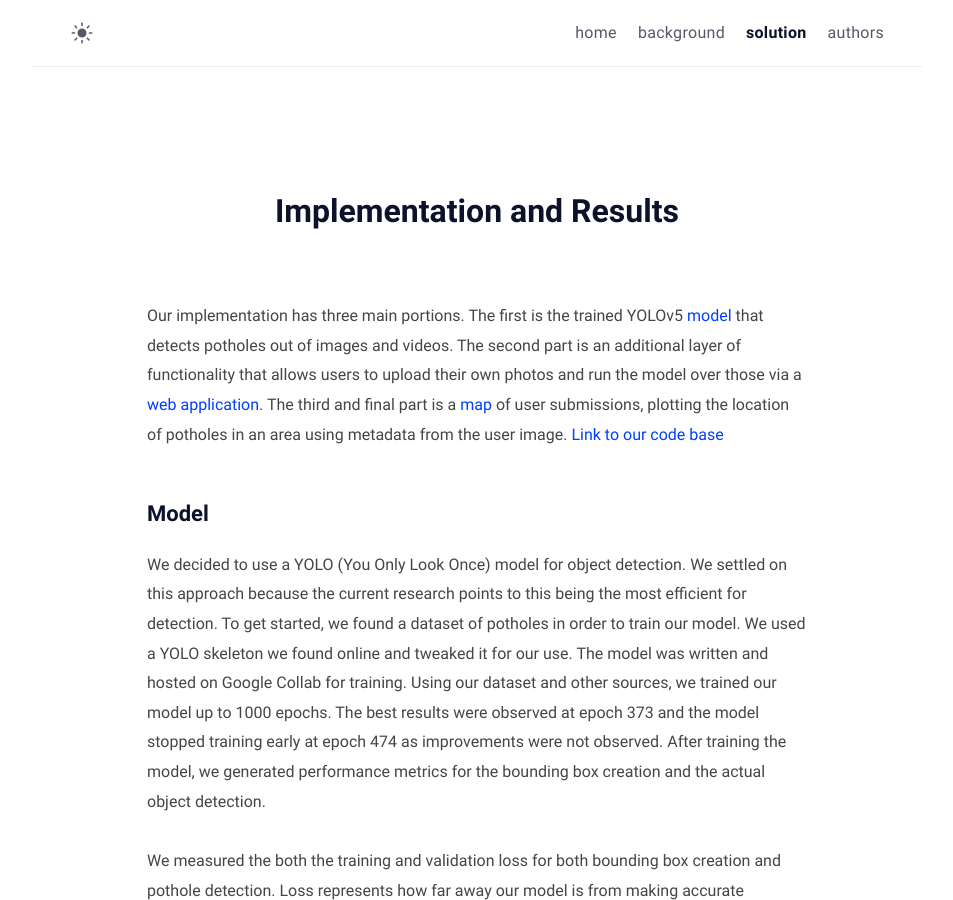
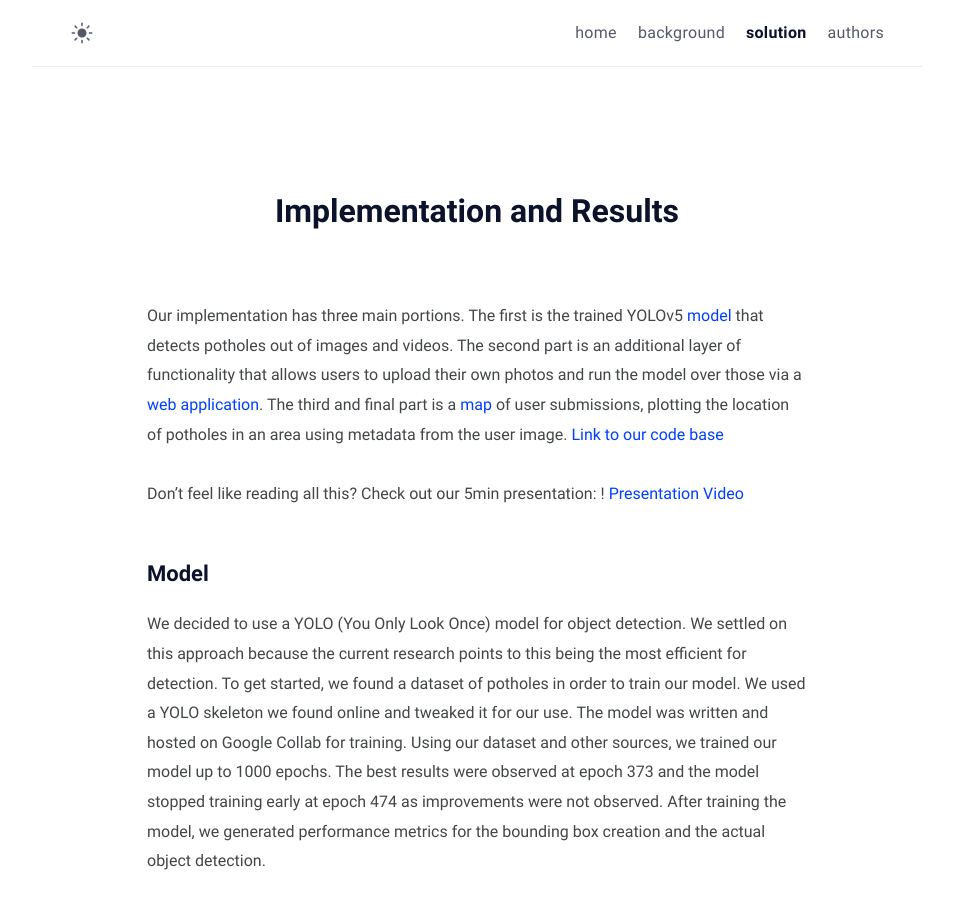
Before and after one commit to amorin5/amorin5.github.io, a Jekyll site: the page built from solution.md, in a window 1280 px wide and 900 px high. Shown: the whole window, without its empty margins (163-1116 px from the left). Built offline with Jekyll 4.4.1, drawn with Linux system fonts in a browser that asks for light colours; comment, search, counter and statistics services are not loaded.

Commit message:
embed pres video

```diff
--- a/solution.md
+++ b/solution.md
@@ -10,6 +10,9 @@ comments: false
 Our implementation has three main portions. The first is the trained YOLOv5 [model](#model) that detects potholes out of images and videos. The second part is an additional layer of functionality that allows users to upload their own photos and run the model over those via a [web application](#the-web-application). The third and final part is a [map](#pothole-mapping) of user submissions, plotting the location of potholes in an area using metadata from the user image.
 [Link to our code base](https://github.com/amorin5/amorin5.github.io)
 <br>
+
+Don't feel like reading all this? Check out our 5min presentation:
+! [Presentation Video](assets/img/pres_video.mp4)
 
 ## Model
 We decided to use a YOLO (You Only Look Once) model for object detection. We settled on this approach because the current research points to this being the most efficient for detection. To get started, we found a dataset of potholes in order to train our model. We used a YOLO skeleton we found online and tweaked it for our use. The model was written and hosted on Google Collab for training. Using our dataset and other sources, we trained our model up to 1000 epochs. The best results were observed at epoch 373 and the model stopped training early at epoch 474 as improvements were not observed. After training the model, we generated performance metrics for the bounding box creation and the actual object detection.
```
Also changed, not shown: 1 other file.
